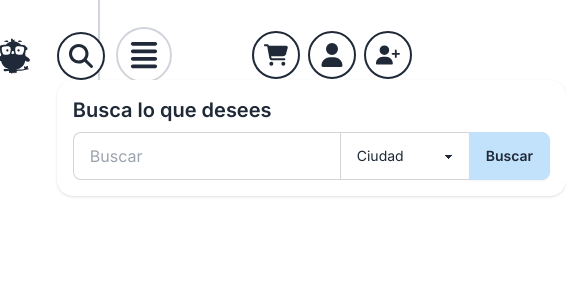
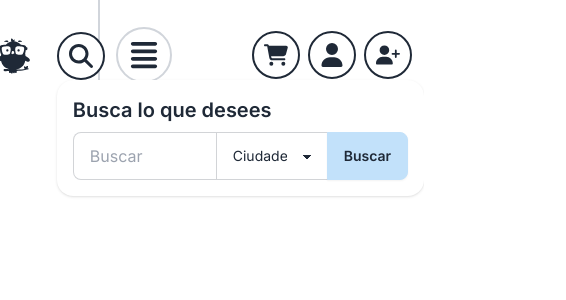
Before and after one commit to kuskidev/kusqi-front, a Next.js app: page / in a window 390 px wide. Both pictures are taken after a click on the button 80 px from the left and 56 px from the top of the page. Shown: the top 300 px of the page, 566 px wide, since content can reach past the window. Built offline with nearby package versions, Linux system fonts and the light colour scheme.

Commit message:
feat: responsive search

```diff
--- a/app/components/main-nav/search-section/SearchSection.tsx
+++ b/app/components/main-nav/search-section/SearchSection.tsx
@@ -27,12 +27,12 @@ const SearchSection = () => {
                         <div className="join">
                             <div>
                                 <div>
-                                    <input className="input input-bordered join-item" placeholder="Buscar" />
+                                    <input className="input input-bordered join-item w-56 max-sm:w-36" placeholder="Buscar" />
                                 </div>
                             </div>
-                            <select defaultValue={'Ciudad'} className="select select-bordered join-item">
+                            <select defaultValue={'Ciudad'} className="select select-bordered join-item max-sm:w-28 ">
                                 <option value="Ciudad" disabled defaultChecked>
-                                    Ciudad
+                                    Ciudades
                                 </option>
                                 <option value="Oxapampa">Oxapampa</option>
                             </select>
```
